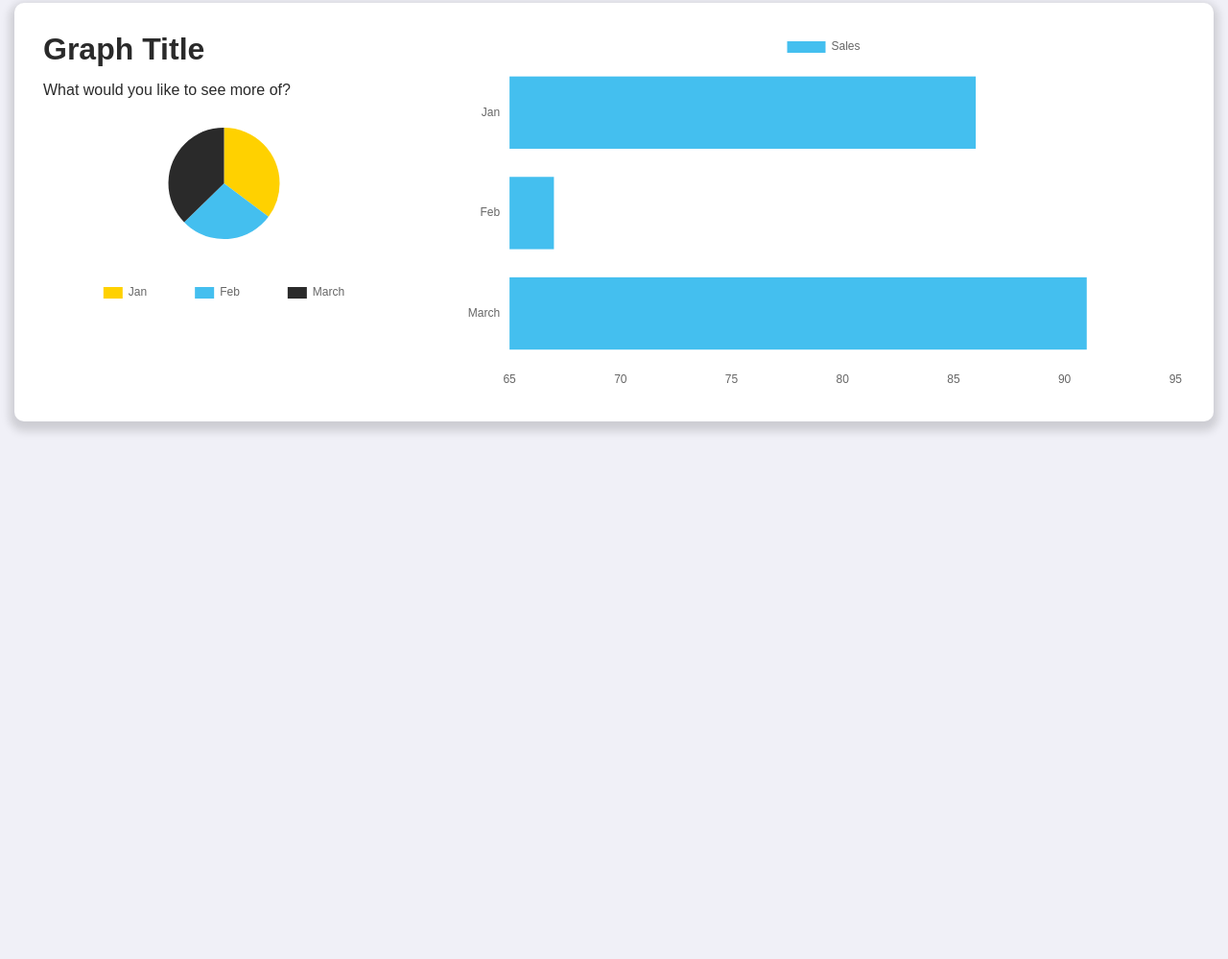
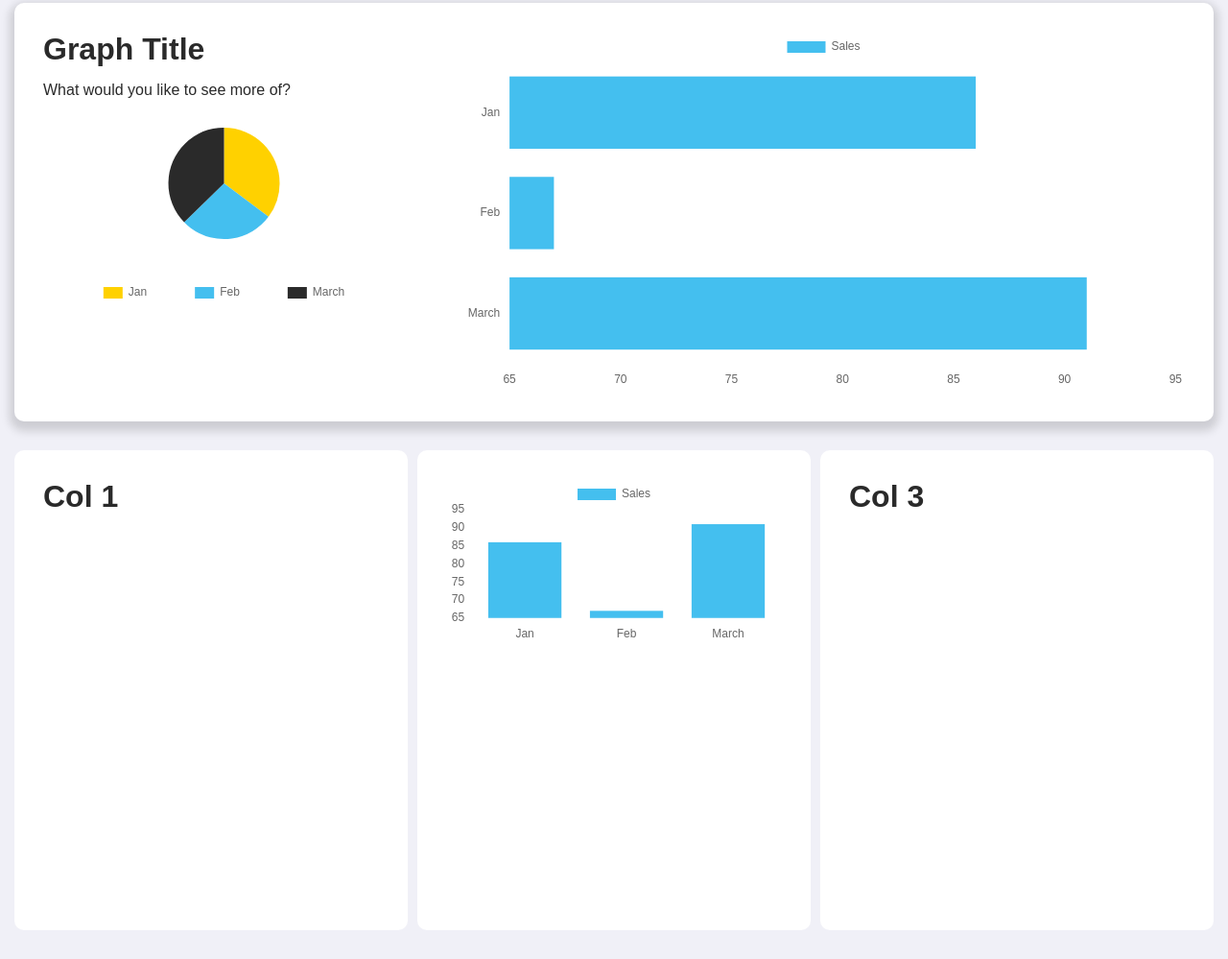
Before and after one commit to Gabeoli/hlp-website-v2, a Gatsby site: page / in a window 1280 px wide. Shown: the part 966-1965 px from the top of the page at 96% size. Before the commit the page ends 1435 px from the top, so only its background shows below. Built offline with nearby package versions, Linux system fonts and the light colour scheme; Gatsby itself is replaced by a stand-in of ours; a web font is replaced by a local one.

Commit message:
Added row-info

```diff
--- /dev/null
+++ b/src/components/Conversation.js
@@ -0,0 +1,117 @@
+var ConversationDemo = function() {
+
+    console.log('yo!');
+
+    if ('classList' in document.createElement('div')) {
+
+      this.api_url = ''
+      this.question_element = document.getElementById('question-bubble')
+      this.answer_element = document.getElementById('answer-bubble')
+      this.new_question_button = document.getElementById('new-question-button')
+      this.next_answer_button = document.getElementById('next-answer-button')
+
+
+      this.random_question = {}
+      this.current_answer_position = null
+
+      this.new_question_button.classList.remove('hidden')
+      this.next_answer_button.classList.remove('hidden')
+
+      this.new_question_button.addEventListener('click', this.requestNewRandomQuestion.bind(this))
+      this.next_answer_button.addEventListener('click', this.displayNextAnswer.bind(this))
+
+      this.requestNewRandomQuestion()
+
+    }
+
+  }
+
+
+  ConversationDemo.prototype.requestNewRandomQuestion = function() {
+
+    this.request = new XMLHttpRequest();
+    this.request.addEventListener('load', this.receiveNewRandomQuestion.bind(this), false)
+
+    this.new_question_button.setAttribute('disabled', 'disabled')
+    this.next_answer_button.setAttribute('disabled', 'disabled')
+
+    this.request.open('get', this.api_url + '/questions/random?time' + Date.now())
+    this.request.send()
+
+  }
+
+  ConversationDemo.prototype.receiveNewRandomQuestion = function(event) {
+
+    this.random_question = JSON.parse(this.request.responseText)
+    this.current_answer_position = null;
+    this.displayNewQuestion()
+  }
+
+  ConversationDemo.prototype.displayNewQuestion = function() {
+    this.question_element.classList.add('off')
+
+    var question_element = this.question_element;
+    var question_text = this.question_element.getElementsByClassName('text')[0]
+
+    question_text.textContent = this.random_question.question.text.en
+
+    this.new_question_button.removeAttribute('disabled')
+    this.displayNextAnswer()
+
+    if ('transition' in question_element.style) {
+      setTimeout(function() {
+        question_element.classList.remove('off')
+      }, 600)
+    } else {
+      this.question_element.classList.remove('off')
+    }
+
+  };
+
+  ConversationDemo.prototype.displayNextAnswer = function() {
+
+    if (this.current_answer_position == null || this.current_answer_position == (this.random_question.responses.length -1)) {
+      this.current_answer_position = 0
+    } else {
+      this.current_answer_position += 1
+    }
+
+    this.next_answer_button.setAttribute('disabled', 'disabled')
+
+    var next_answer_button = this.next_answer_button
+    var answer_element = this.answer_element;
+    var answer_element_text = this.answer_element.getElementsByClassName('text')[0]
+    var object_link = this.answer_element.getElementsByClassName('object-ref')[0]
+    var new_answer = this.random_question.responses[this.current_answer_position]
+
+    next_answer_button.removeAttribute('disabled')
+
+    var _this = this;
+
+    if ('transition' in answer_element.style) {
+
+      this.answer_element.classList.add('off')
+      setTimeout(function() {
+        _this.updateAnswer(new_answer)
+        answer_element.classList.remove('off')
+      }, 600)
+    } else {
+
+      answer_element.classList.remove('off')
+      _this.updateAnswer(new_answer)
+    }
+  };
+
+  ConversationDemo.prototype.updateAnswer = function(answer) {
+
+    var object_link = this.answer_element.getElementsByClassName('object-ref')[0]
+    var answer_element_text = this.answer_element.getElementsByClassName('text')[0]
+
+    answer_element_text.textContent = answer.text;
+    if (answer.street_object.name) {
+      object_link.textContent = answer.street_object.name.en + ' #' + answer.street_object.code
+    } else {
+      object_link.textcontent = answer.street_object.type + ' #' + answer.street_object.code;
+    }
+
+  }
--- /dev/null
+++ b/src/components/InfoRow.js
@@ -0,0 +1,23 @@
+import React, { Component } from 'react'
+import BarChart from "./graphs/BarChart"
+
+class InfoRow extends Component {
+    render() {
+        return (
+            <div className="info-row">
+                <div className="row-object">
+                    <h1>Col 1</h1>
+                </div>
+                <div className="row-object">
+                    <BarChart />
+                </div>
+                <div className="row-object">
+                    <h1>Col 3</h1>
+                </div>
+            </div>
+        )
+    }
+}
+
+
+export default InfoRow
--- a/src/components/SecondaryInfo.js
+++ b/src/components/SecondaryInfo.js
@@ -6,11 +6,11 @@ class SecondaryInfo extends Component {
     render() {
         return (
             <div className="secondary-info">
-                <div class="col-left">
+                <div className="col-left">
                     <PieChart />
 
                 </div>
-                <div class="col-right">
+                <div className="col-right">
                     <HorizontalChart />
                 </div>
             </div>
--- /dev/null
+++ b/src/components/graphs/BarChart.js
@@ -0,0 +1,57 @@
+import React, { Component } from 'react'
+import Chart from "chart.js"
+
+class BarChart extends Component {
+    chartRef = React.createRef();
+
+    componentDidMount() {
+        const myChartRef = this.chartRef.current.getContext("2d");
+
+        new Chart(myChartRef, {
+            type: "bar",
+            data: {
+                //Bring in data
+                labels: ["Jan", "Feb", "March"],
+                datasets: [
+                    {
+                        label: "Sales",
+                        data: [86, 67, 91],
+                        backgroundColor: '#44BFEF'
+                    }
+                ]
+            },
+            options: {
+                //Customize chart options
+                responsive: true,
+                scales: {
+                    xAxes: [{
+                        gridLines: {
+                            display: false,
+                            drawBorder: true
+                        }
+                    }],
+                    yAxes: [{
+                        gridLines: {
+                            display: false,
+                            drawBorder: true
+                        }
+                    }]
+                }
+
+            }
+        });
+    }
+    render() {
+        return (
+            <div>
+                <canvas
+                    id="barChart"
+                    ref={this.chartRef}
+                />
+            </div>
+        )
+    }
+}
+
+
+export default BarChart
--- a/src/pages/index.js
+++ b/src/pages/index.js
@@ -6,12 +6,14 @@ import Image from "../components/image"
 import SEO from "../components/seo"
 import KeyInfo from "../components/KeyInfo"
 import SecondaryInfo from "../components/SecondaryInfo"
-
+import InfoRow from "../components/InfoRow"
+import ConversationDemo from "../components/Conversation"
 
 const IndexPage = () => (
   <Layout>
       <KeyInfo />
       <SecondaryInfo/>
+      <InfoRow/>
   </Layout>
 )
 
--- /dev/null
+++ b/src/sass/info-row.scss
@@ -0,0 +1,15 @@
+.info-row{
+    width: 100%;
+    margin-bottom: 30px;
+    height: 500px;
+    display: flex;
+    justify-content: space-between;
+
+    .row-object{
+        background: $White;
+        width: 28%;
+        padding: 30px;
+        border-radius: 10px;
+    }
+
+}
--- a/src/sass/styles.scss
+++ b/src/sass/styles.scss
@@ -2,6 +2,7 @@
 @import 'header';
 @import 'key-info';
 @import 'secondary-info';
+@import 'info-row';
 
 html, body {
     margin : 0;
```
